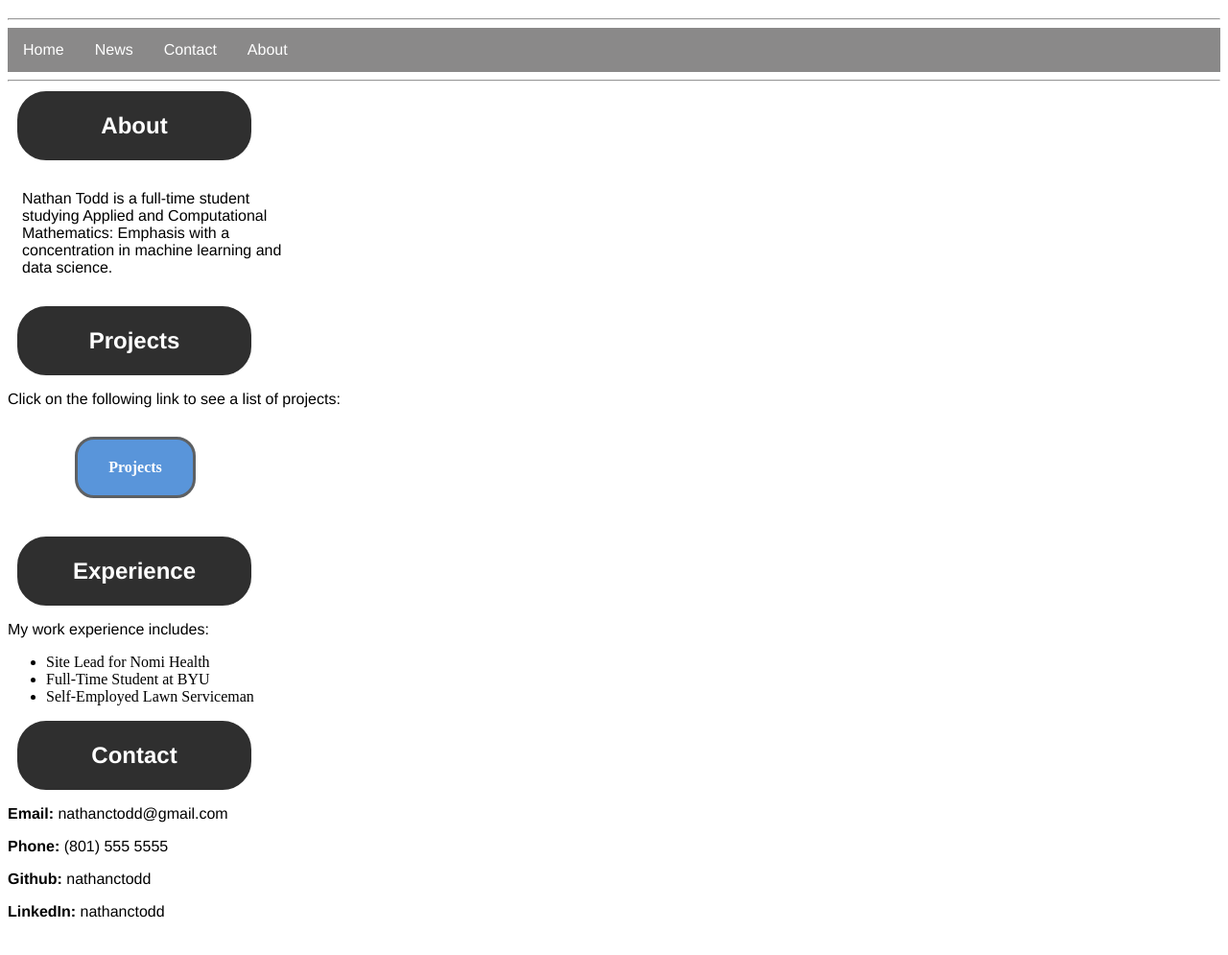
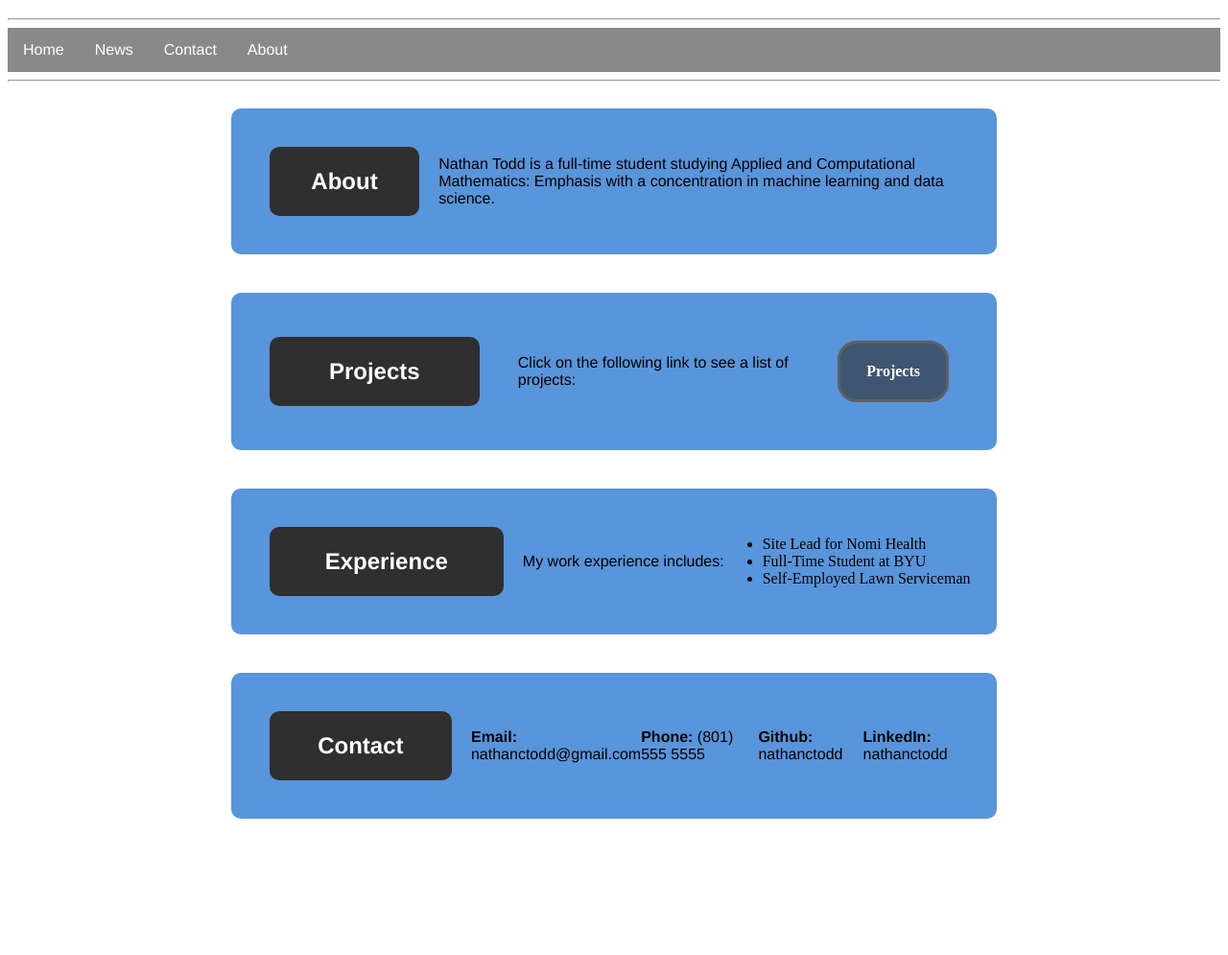
Before and after one commit to nathanctodd/portfolio, a plain HTML site: page index.html in a window 1280 px wide. Shown: the part 81-1076 px from the top of the page at 96% size. Drawn offline with Linux system fonts and the light colour scheme.

Commit message:
Added css to make it multiplatform

```diff
--- a/index.html
+++ b/index.html
@@ -16,12 +16,17 @@
                 <li class='list'><a href="project.html">About</a></li>
               </ul>
               <hr/>
-
+            <div class='content'>
+                <div class='about-div'>
                     <h2>About</h2>
                     <p class='about'>Nathan Todd is a full-time student studying Applied and Computational Mathematics: Emphasis with a concentration in machine learning and data science.</p>
+                </div>
+                <div class='projects-div'>
                     <h2>Projects</h2>
-            <p>Click on the following link to see a list of projects:</p>
+                    <p style="margin-left: 20px">Click on the following link to see a list of projects:</p>
                     <a class='linkbutton' href="project.html">Projects</a>
+                </div>
+                <div class='experience-div'>
                     <h2>Experience</h2>
                     <p>My work experience includes:</p>
                     <ul>
@@ -29,11 +34,15 @@
                         <li>Full-Time Student at BYU</li>
                         <li>Self-Employed Lawn Serviceman</li>
                     </ul>
+                </div>
+                <div class='contact-div'>
                     <h2>Contact</h2>
                     <p><strong>Email:</strong> nathanctodd@gmail.com</p>
                     <p><strong>Phone:</strong> (801) 555 5555</p>
                     <p><strong>Github:</strong> nathanctodd</p>
                     <p><strong>LinkedIn:</strong> nathanctodd</p>
+                </div>
+            </div>
             <br/><br/><br/><br/><br/><br/><br/><br/>
         </div>
     </body>
--- a/indexstyles.css
+++ b/indexstyles.css
@@ -1,6 +1,7 @@
 .page {
 
     border-radius: 10px;
+    justify-content: center;
 }
 
 h1, h2, h3, h4, h5, h6 {
@@ -27,17 +28,18 @@ h2 {
     padding: 20px;
     text-align: center;
     border: 2px solid #2f2f2f;
-    border-radius: 30px;
+    border-radius: 10px;
 
 
     width: 200px;
-    margin: 10px;
+    margin: 20px;
 
 }
 
 p {
 
     font-family: "Helvetica", "Arial", sans-serif;
+    word-wrap:initials;
 
 }
 
@@ -70,7 +72,7 @@ p {
     text-decoration: none;
 
     color: #FFFFFF;
-    background-color: #5995da;
+    background-color: #3f5670;
     font-weight: bold;
     padding: 20px;
     text-align: center;
@@ -78,10 +80,8 @@ p {
     border-radius: 20px;
 
     width: 80px;
-    margin: 0px;
-    margin-top: 30px;
-    margin-left: 70px;
-    margin-bottom: 40px;
+    margin: 30px;
+
 
 }
 
@@ -93,8 +93,104 @@ p {
 }
 
 .about {
-    width: 300px;
+    width: 1000px;
     display: block;
-    padding: 15px;
+    padding: 0px;
+    word-break: normal;
 
 }
+
+.about-div {
+    display: flex;
+    justify-content: center;
+    align-self: flex-end;
+    background-color: #5995da;
+    border-radius: 10px;
+    width: 60%;
+    align-items: center;
+    margin: 20px;
+    padding: 20px;
+
+}
+
+.projects-div {
+    display: flex;
+    /* justify-content: center; */
+    align-items: center;
+    background-color: #5995da;
+    border-radius: 10px;
+    width: 60%;
+    margin: 20px;
+    padding: 20px;
+
+
+}
+
+.experience-div {
+    display: flex;
+    /* justify-content: center; */
+    align-self: center;
+    background-color: #5995da;
+    border-radius: 10px;
+    width: 60%;
+    align-items: center;
+    margin: 20px;
+    padding: 20px;
+
+}
+
+.contact-div {
+    display: flex;
+    justify-content: center;
+    align-self: center;
+    background-color: #5995da;
+    border-radius: 10px;
+    width: 70%;
+    align-items: center;
+    margin: 20px;
+    padding: 20px;
+    justify-content: center;
+
+
+}
+
+.content {
+    display: flex;
+    justify-content: center;
+    flex-wrap: wrap;
+
+}
+
+
+@media only screen and (max-width: 400px) {
+    .about-div, .projects-div, .experience-div, .contact-div {
+        width: 85%;
+        display: flex;
+        flex-direction: column;
+        min-width: 10;
+        justify-content: center;
+      }
+    .about {
+        max-width: 86%;
+    }
+  }
+
+  /* Tablet Styles */
+  @media only screen and (min-width: 401px) and (max-width: 960px) {
+    .about-div, .projects-div, .experience-div, .contact-div {
+      width: 80%;
+    }
+    .p {
+        font-size:10mm;
+    }
+  }
+
+  /* Desktop Styles */
+  @media only screen and (min-width: 961px) {
+    .about-div, .projects-div, .experience-div, .contact-div {
+        width: 60%;
+      }
+    .p {
+        font-size: 50pt;
+    }
+  }
```
Lines whose indentation alone changed are shown as unchanged.
